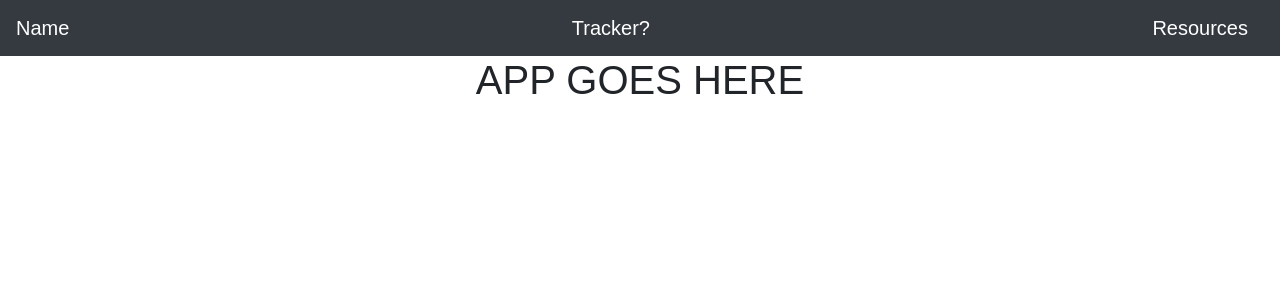
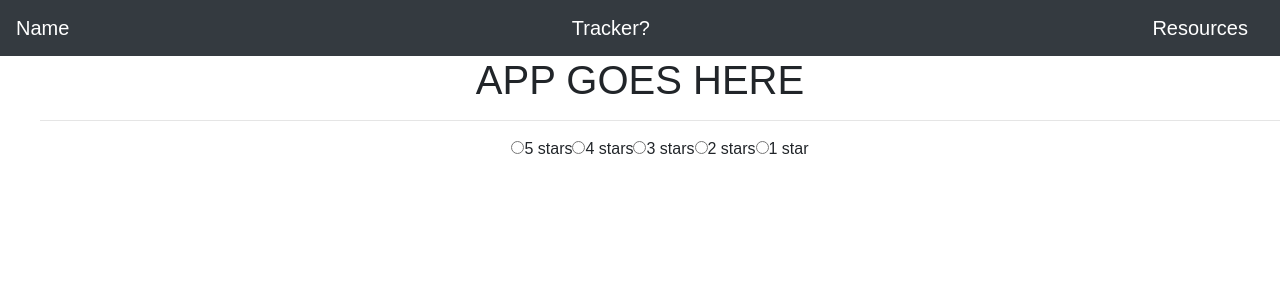
Before and after one commit to Tronnie/final, a React (Create React App) app in the folder mentalhealthapp/: page / in a window 1280 px wide. Shown: the top 300 px of the page. Built offline with nearby package versions, Linux system fonts and the light colour scheme; the HTML template or start-up script is replaced by a standard one.

Commit message:
adding stars

```diff
--- a/mentalhealthapp/src/App.css
+++ b/mentalhealthapp/src/App.css
@@ -22,6 +22,7 @@
   font-size: large;
 }
 
+
 @keyframes App-logo-spin {
   from { transform: rotate(0deg); }
   to { transform: rotate(360deg); }
--- a/mentalhealthapp/src/App.js
+++ b/mentalhealthapp/src/App.js
@@ -1,5 +1,6 @@
 import React, { Component } from 'react';
 import Navbar from "./components/Navbar";
+import Stars from "./components/stars";
 import './App.css';
 
 class App extends Component {
@@ -8,6 +9,7 @@ class App extends Component {
       <div className="App">
       	<Navbar />
         <h1> APP GOES HERE </h1>
+        <Stars />
       </div>
     );
   }
--- /dev/null
+++ b/mentalhealthapp/src/components/stars.js
@@ -0,0 +1,21 @@
+import React from "react";
+
+const Stars = () => (
+
+  <section>
+
+
+      <ul classname="rate-area">
+          <hr />
+      <input type="radio" id="5-star" name="rating" value="5" /><label for="5-star" title="Amazing">5 stars</label>
+      <input type="radio" id="4-star" name="rating" value="4" /><label for="4-star" title="Good">4 stars</label>
+      <input type="radio" id="3-star" name="rating" value="3" /><label for="3-star" title="Average">3 stars</label>
+      <input type="radio" id="2-star" name="rating" value="2" /><label for="2-star" title="Not Good">2 stars</label>
+      <input type="radio" id="1-star" name="rating" value="1" /><label for="1-star" title="Bad">1 star</label>
+
+  </ul>
+
+  </section>
+  );
+
+export default Stars;
```
Also changed, not shown: mentalhealthapp/src/index.css (line endings or trailing spaces).
